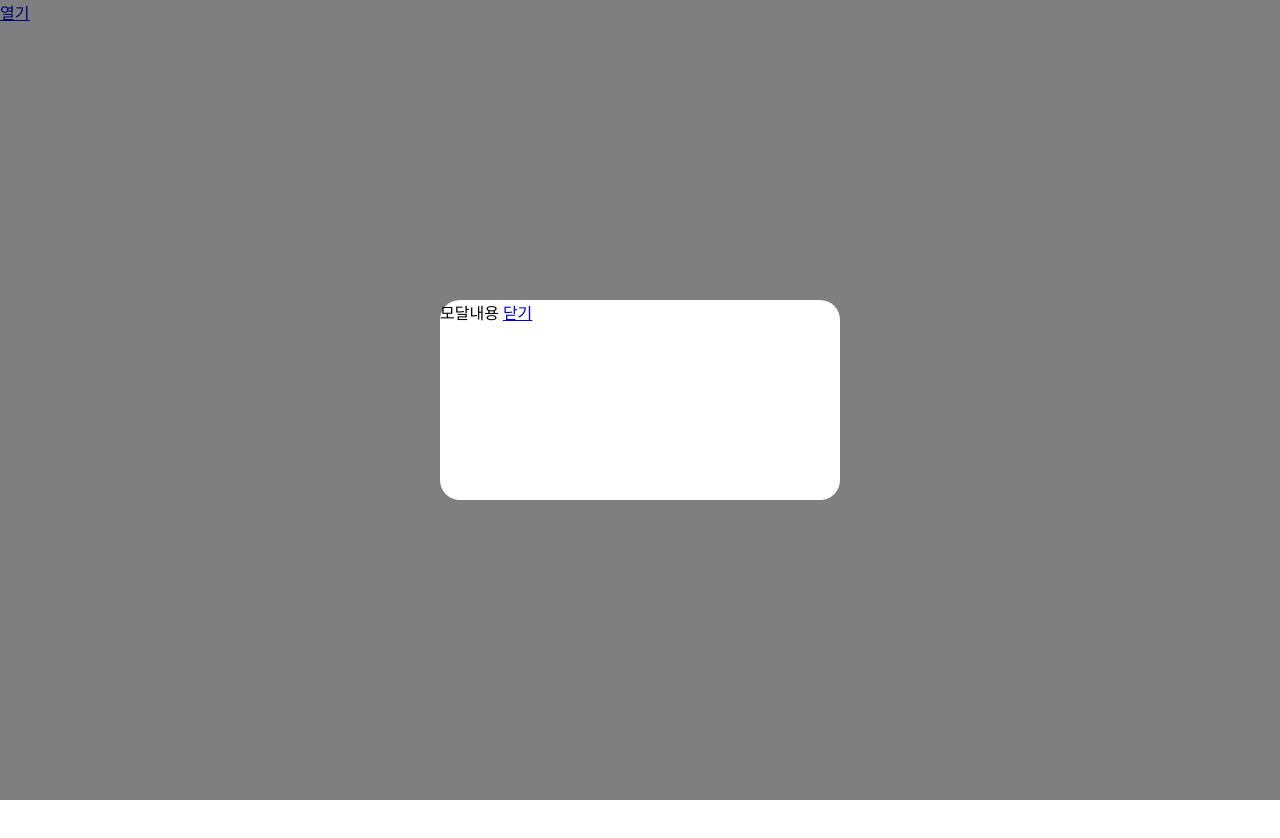
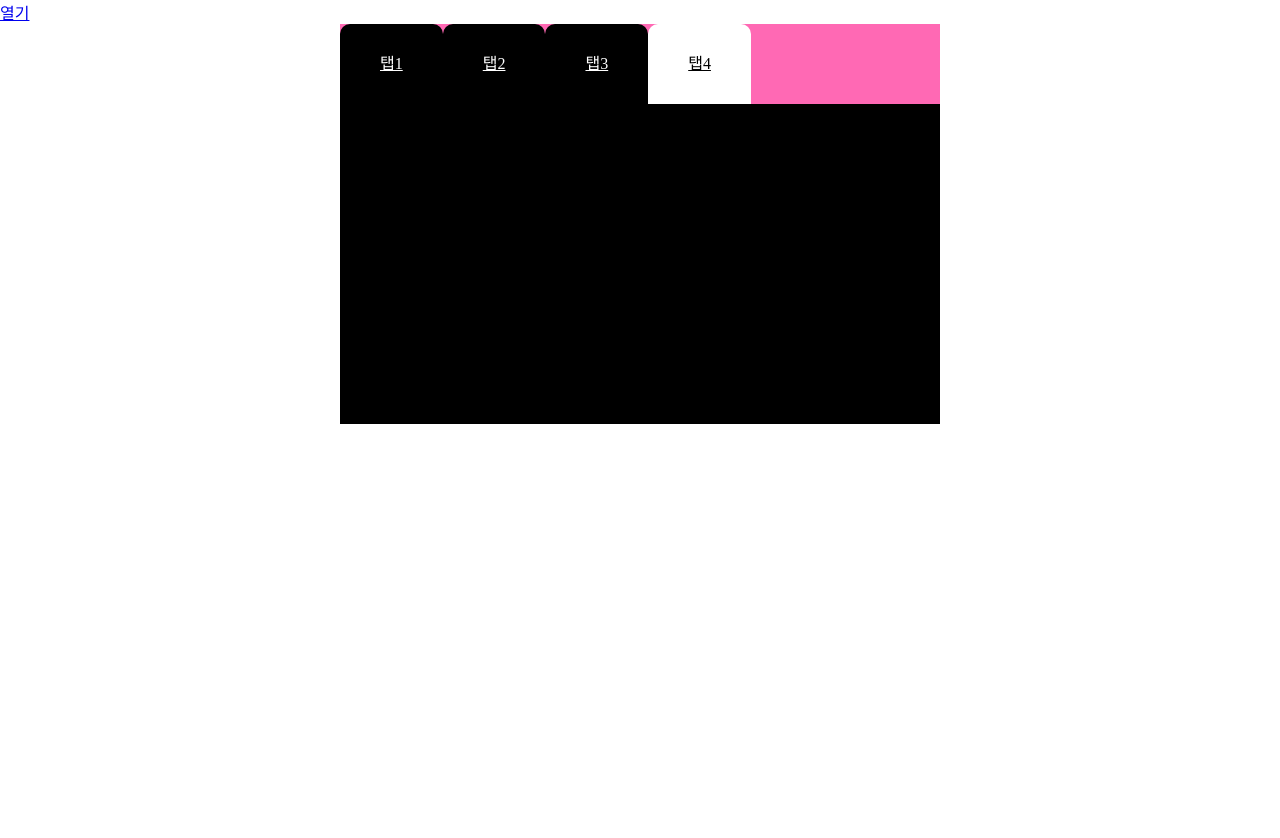
Before and after one commit to goldjade/jquery-study, a plain HTML site: page index.html in a window 1280 px wide. Shown: the top 838 px of the page. Drawn offline with Linux system fonts and the light colour scheme.

Commit message:
탭메뉴 만들기

```diff
--- a/css/style.css
+++ b/css/style.css
@@ -8,9 +8,11 @@
 
   outline-style: none;
 }
+
 body {
   height: 5000px;
 }
+
 body.modalActive {
   overflow: hidden;
 }
@@ -38,3 +40,71 @@ body.modalActive {
   background: #fff;
   border-radius: 20px;
 }
+
+/* 탭메뉴 */
+.tabWrap {
+  position: relative;
+  display: block;
+  width: 600px;
+  height: 400px;
+  margin: 0 auto;
+  overflow: hidden;
+}
+.tabMenu {
+  position: relative;
+  display: block;
+  width: 100%;
+  height: 80px;
+  background: hotpink;
+}
+
+.tabMenu a {
+  display: block;
+  float: left;
+  height: 100%;
+  line-height: 80px;
+  padding: 0 40px;
+  background: #000;
+  color: #fff;
+  border-radius: 10px 10px 0 0;
+}
+.tabMenu a:hover {
+  background: #fff;
+  color: #000;
+}
+.tabMenu a.tabFocus {
+  background: #fff !important;
+  color: #000 !important;
+}
+.tabContents {
+  position: relative;
+  display: block;
+  width: 100%;
+  height: calc(400px - 80px);
+  background: skyblue;
+}
+.tabBox {
+  position: absolute;
+  left: 0;
+  top: 0;
+  display: none;
+  width: 100%;
+  height: 100%;
+  font-size: 100px;
+}
+.tabBox.tabFocus {
+  display: block !important;
+}
+
+.bg1 {
+  background: red;
+}
+.bg2 {
+  background: green;
+}
+.bg3 {
+  background: blue;
+}
+.bg4 {
+  background: black;
+}
--- a/index.html
+++ b/index.html
@@ -1,3 +1,5 @@
+<!-- @format -->
+
 <!DOCTYPE html>
 <html lang="ko">
   <head>
@@ -9,13 +11,11 @@
     <script src="js/jquery-3.6.4.min.js"></script>
 
     <link rel="stylesheet" href="css/style.css" />
-
     <script src="js/script.js"></script>
   </head>
   <body>
     <!-- 모달닫기 버튼 -->
     <a href="#" class="modalBt">열기</a>
-
     <!-- 모달 실제 내용 -->
     <div class="modalWin">
       <!-- 모달 내용 -->
@@ -24,5 +24,23 @@
         <a href="#">닫기</a>
       </div>
     </div>
+    <!-- 탭메뉴 -->
+    <div class="tabWrap">
+      <!-- 탭메뉴 상단 -->
+      <div class="tabMenu">
+        <a href="#" class="tabFocus">탭1</a>
+        <a href="#">탭2</a>
+        <a href="#">탭3</a>
+        <a href="#">탭4</a>
+      </div>
+
+      <!-- 탭 내용 -->
+      <div class="tabContents">
+        <div class="tabBox bg1 tabFocus">탭내용1</div>
+        <div class="tabBox bg2">탭내용2</div>
+        <div class="tabBox bg3">탭내용3</div>
+        <div class="tabBox bg4">탭내용4</div>
+      </div>
+    </div>
   </body>
 </html>
--- a/js/script.js
+++ b/js/script.js
@@ -4,8 +4,9 @@ window.onload = function () {
   // 멀티미디어 로드완료시 실행
 };
 $(document).ready(function () {
-  // document.querySelector.
+  // document.querySelector("body").classList.add("modalActive")
   $("body").addClass("modalActive");
+
   // 문서로딩 완료(js, css, html)
   // 모달창 기능
   //   const mbt = document.querySelector(".modalBt")
@@ -23,15 +24,70 @@ $(document).ready(function () {
     // display: block;
     // mWin.show();
     mWin.fadeIn(300);
+
+    $("body").addClass("modalActive");
   });
   mbtClose.click(function (e) {
     e.preventDefault();
     // 캡처링 및 버블링 막기
     e.stopPropagation();
     mWin.fadeOut(300);
+
+    // document.querySelector("body").classList.remove("modalActive")
     $("body").removeClass("modalActive");
   });
 
   //   mWin.fadeIn(300);
-  mWin.show();
+  mWin.hide();
+
+  // 탭메뉴
+  let tabStart = 2; // 자동 초기 포커스
+  const tabWrap = $(".tabWrap");
+  const tabMenuBts = $(".tabMenu a");
+  const tabBoxs = $(".tabBox");
+  const tabSpeed = 3000;
+  let tabTimer = setInterval(changeTabMenu, tabSpeed);
+  //타이머 필요없으면 setInterval 있는거 주석처리하자
+
+  //타이머 멈춤(탭 컨텐츠에 마우스 오버)
+  tabWrap.mouseenter(function () {
+    clearInterval.setInterval(tabTimer);
+  });
+  //타이머 재시작(탭 컨텐츠에 마우스 아웃)
+  tabWrap.mouseleave(function () {
+    tabTimer = setInterval(changeTabMenu, tabSpeed);
+  });
+  function changeTabMenu() {
+    // 일단 탭내용들은 모두 class 는 제거
+    tabBoxs.removeClass("tabFocus");
+    // index 에 해당하는 탭내용만 class 추가
+    tabBoxs.eq(tabStart).addClass("tabFocus");
+    // 일단 모든 탭메뉴의 class 는 제거
+    tabMenuBts.removeClass("tabFocus");
+    // 클릭된 a 태그만 class 추가
+    tabMenuBts.eq(tabStart).addClass("tabFocus");
+    // tabStart 증가
+    tabStart = tabStart + 1;
+    if (tabStart > 3) {
+      tabStart = 0;
+    }
+    console.log(tabStart);
+  }
+
+  changeTabMenu();
+  // 클릭 기능
+  // tabMenuBts[0].click();
+  // tabMenuBts[1].click();
+  // tabMenuBts[2].click();
+  // tabMenuBts[3].click();
+
+  // tabMenuBts.forEach(function(item, index) {})
+  $.each(tabMenuBts, function (index, item) {
+    $(item).click(function (e) {
+      // a 태그 href 막기
+      e.preventDefault();
+      tabStart = index;
+      changeTabMenu();
+    });
+  });
 });
```
